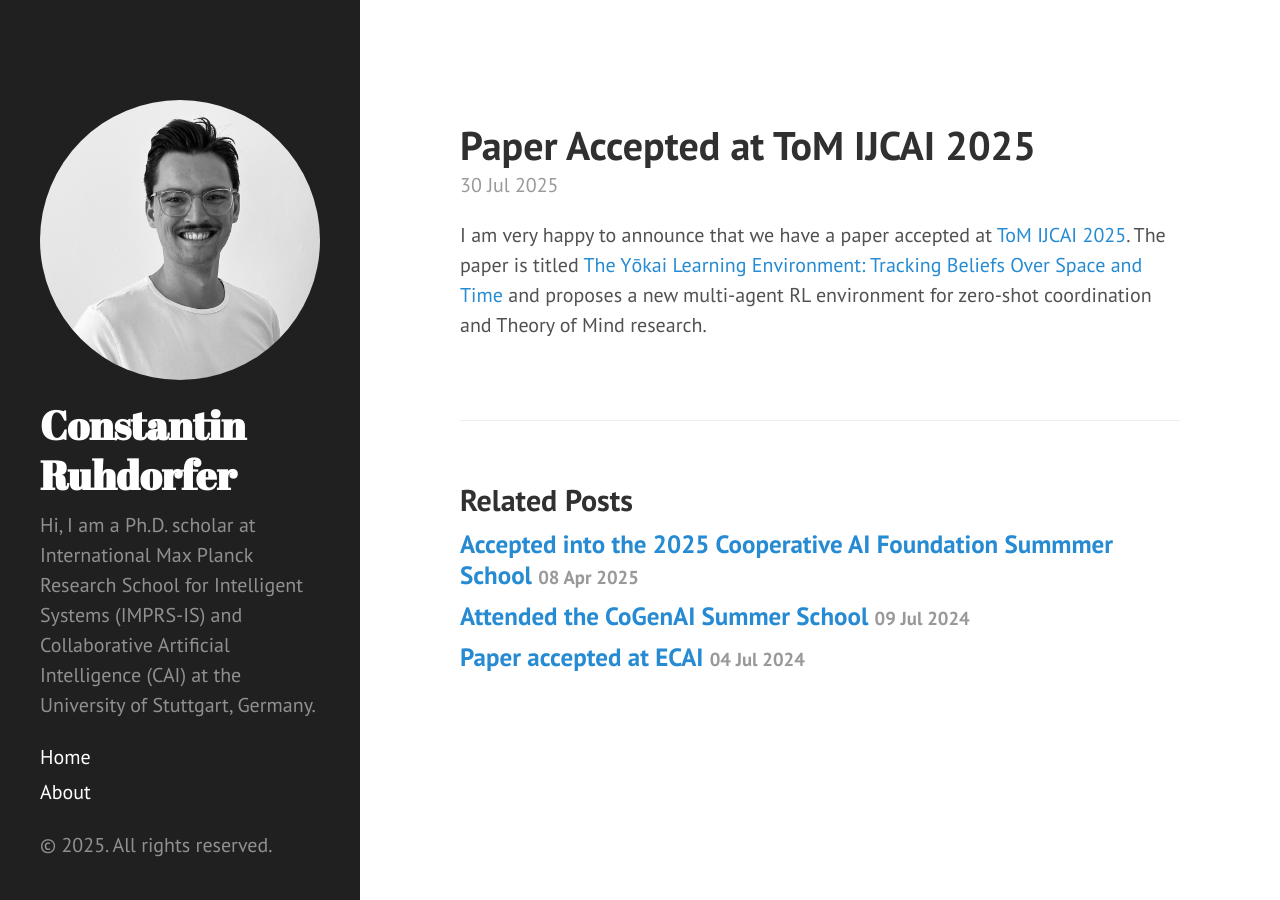
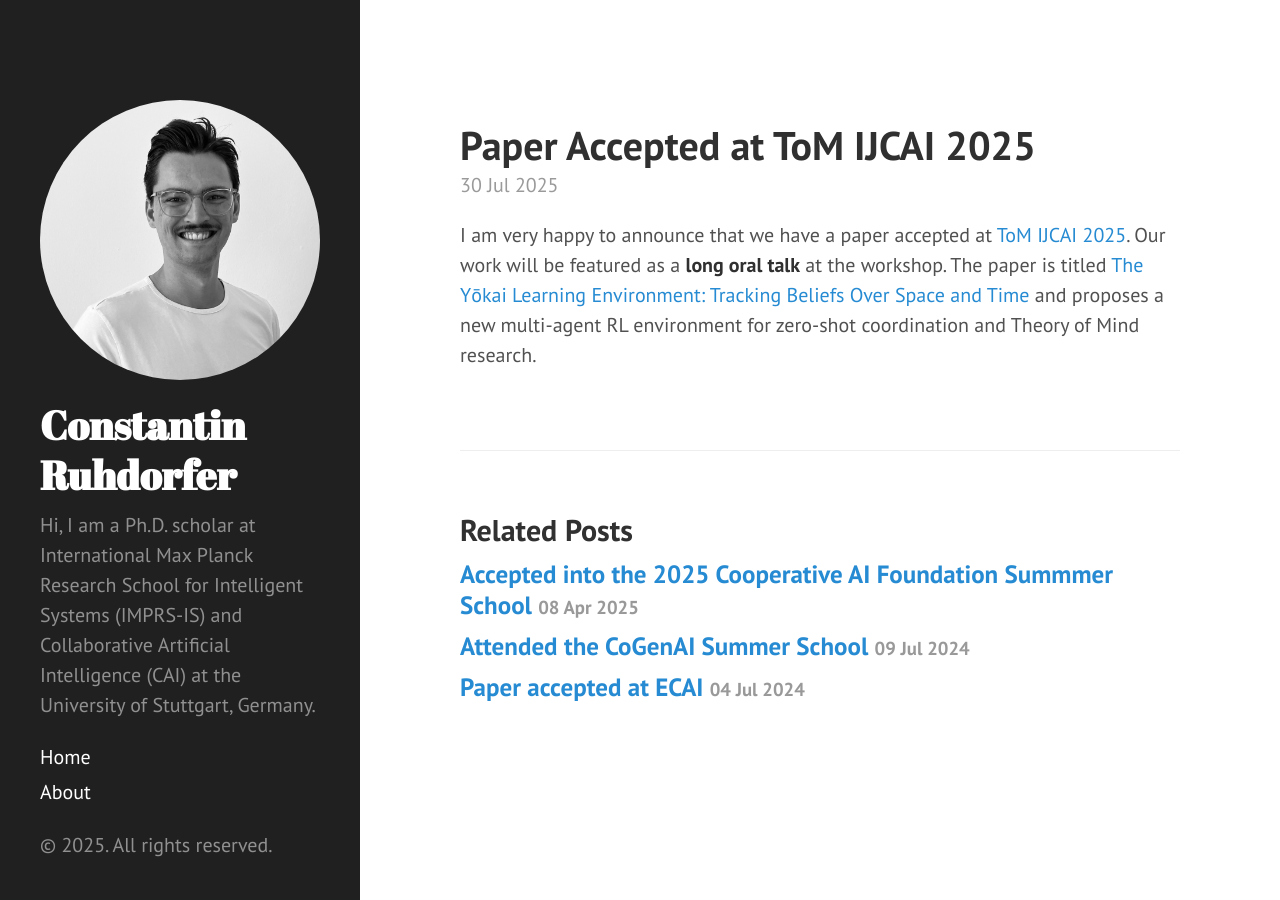
Before and after one commit to ConstantinRuhdorfer/constantinruhdorfer.github.io, a Jekyll site: the page built from _posts/2025-07-30-IJCAIW.md, in a window 1280 px wide. Built offline with Jekyll 4.4.1, drawn with Linux system fonts in a browser that asks for light colours.

Commit message:
Update 2025-07-30-IJCAIW.md

```diff
--- a/_posts/2025-07-30-IJCAIW.md
+++ b/_posts/2025-07-30-IJCAIW.md
@@ -4,4 +4,5 @@ title: Paper Accepted at ToM IJCAI 2025
 ---
 
 I am very happy to announce that we have a paper accepted at [ToM IJCAI 2025](https://tomworkshop.github.io).
+Our work will be featured as a **long oral talk** at the workshop.
 The paper is titled [The Yōkai Learning Environment: Tracking Beliefs Over Space and Time](https://collaborative-ai.org/publications/ruhdorfer25_ijcaiw/) and proposes a new multi-agent RL environment for zero-shot coordination and Theory of Mind research.
```
